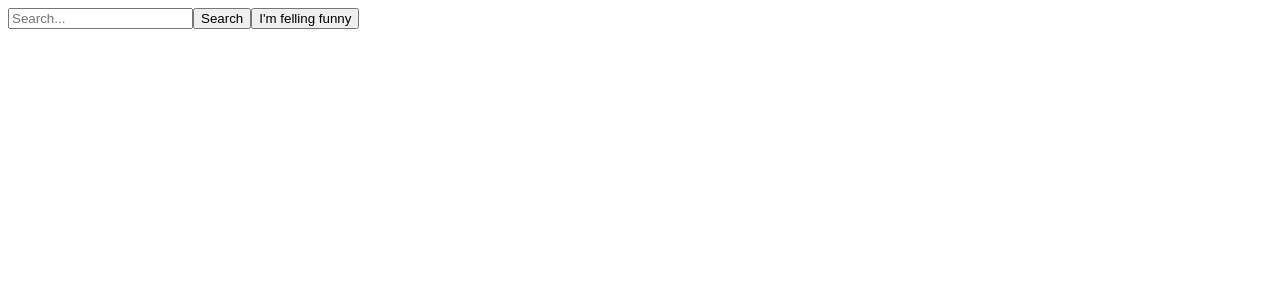
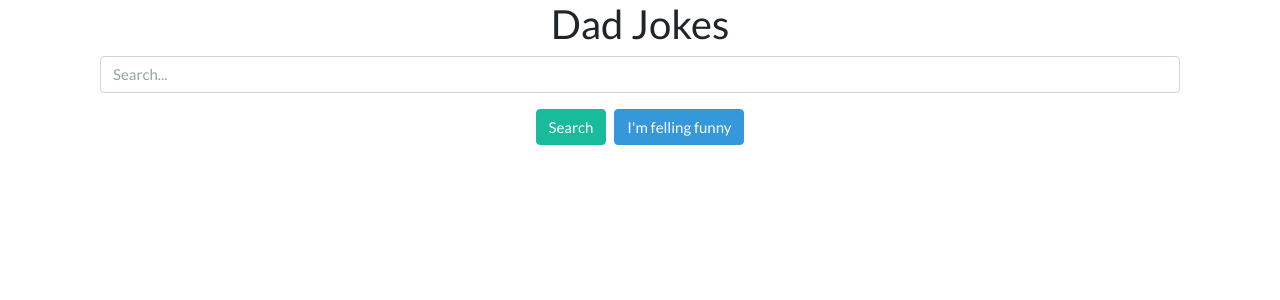
Before and after one commit to webmasterft/DadJokes, a React (Create React App) app: page / in a window 1280 px wide. Shown: the top 300 px of the page. Built offline with nearby package versions, Linux system fonts and the light colour scheme.

Commit message:
Styling
Adding Boostrap styles

```diff
--- a/package.json
+++ b/package.json
@@ -5,6 +5,7 @@
   "keywords": [],
   "main": "src/index.js",
   "dependencies": {
+    "bootswatch": "4.4.1",
     "react": "16.12.0",
     "react-dom": "16.12.0",
     "react-scripts": "3.0.1"
--- a/public/index.html
+++ b/public/index.html
@@ -1,16 +1,20 @@
 <!DOCTYPE html>
 <html lang="en">
-
   <head>
-	<meta charset="utf-8">
-	<meta name="viewport" content="width=device-width, initial-scale=1, shrink-to-fit=no">
-	<meta name="theme-color" content="#000000">
+    <meta charset="utf-8" />
+    <meta
+      name="viewport"
+      content="width=device-width, initial-scale=1, shrink-to-fit=no"
+    />
+    <meta name="theme-color" content="#000000" />
     <!--
       manifest.json provides metadata used when your web app is added to the
       homescreen on Android. See https://developers.google.com/web/fundamentals/engage-and-retain/web-app-manifest/
     -->
-	<link rel="manifest" href="%PUBLIC_URL%/manifest.json">
-	<link rel="shortcut icon" href="%PUBLIC_URL%/favicon.ico">
+    <link rel="manifest" href="%PUBLIC_URL%/manifest.json" />
+    <link rel="shortcut icon" href="%PUBLIC_URL%/favicon.ico" />
+    <link href="https://bootswatch.com/4/flatly/bootstrap.min.css" />
+
     <!--
       Notice the use of %PUBLIC_URL% in the tags above.
       It will be replaced with the URL of the `public` folder during the build.
@@ -27,7 +31,11 @@
     <noscript>
       You need to enable JavaScript to run this app.
     </noscript>
-	<div id="root"></div>
+    <div class="container">
+      <div class="row">
+        <div id="root" class="col"></div>
+      </div>
+    </div>
     <!--
       This HTML file is a template.
       If you open it directly in the browser, you will see an empty page.
@@ -39,5 +47,4 @@
       To create a production bundle, use `npm run build` or `yarn build`.
     -->
   </body>
-
 </html>
--- a/src/App.js
+++ b/src/App.js
@@ -1,6 +1,7 @@
 import React, { Component } from "react";
 import Loader from "./components/Loader";
 import SearchForm from "./components/SearchForm";
+import "bootswatch/dist/flatly/bootstrap.min.css";
 import "./styles.css";
 
 class App extends Component {
@@ -55,17 +56,28 @@ class App extends Component {
 
   renderJokes() {
     return (
-      <ul>
-        {this.state.jokes.map(item => (
-          <li key={item.id}>{item.joke}</li>
-        ))}
-      </ul>
+      <div className="bs-component my-5">
+        <ul className="list-group">
+          {this.state.jokes.map((item, index) => (
+            <li
+              className={
+                "list-group-item d-flex justify-content-between align-items-center" +
+                (index % 2 === 0 ? " active" : "")
+              }
+              key={item.id}
+            >
+              {item.joke}
+            </li>
+          ))}
+        </ul>
+      </div>
     );
   }
   render() {
     return (
       <div>
-        <div className="container">
+        <div className="col-md-12">
+          <h2 className="text-center">Dad Jokes</h2>
           <SearchForm
             onFormSubmit={this.onSearchSubmit}
             onSearchValueChange={this.onSearchChange}
@@ -74,7 +86,6 @@ class App extends Component {
           />
 
           {this.state.isFetching ? <Loader /> : this.renderJokes()}
-
         </div>
       </div>
     );
--- a/src/components/SearchForm.js
+++ b/src/components/SearchForm.js
@@ -1,16 +1,30 @@
 import React from "react";
 
 const SearchForm = props => (
-  <form onSubmit={props.onFormSubmit}>
+  <form onSubmit={props.onFormSubmit} className="form my-2 my-lg-0">
+    <div className="form-group">
       <input
+        className="form-control"
         type="text"
         placeholder="Search..."
         onChange={e => props.onSearchValueChange(e.target.value)}
       />
-    <button disabled={props.isSearching}>Search</button>
-    <button onClick={props.onSingleSearchClick} disabled={props.isSearching}>
+    </div>
+    <div className="form-group d-flex justify-content-center">
+      <button
+        className="btn btn-success mr-2"
+        disabled={props.isSearching}
+      >
+        Search
+      </button>
+      <button
+        className="btn btn-info"
+        onClick={props.onSingleSearchClick}
+        disabled={props.isSearching}
+      >
         I'm felling funny
       </button>
+    </div>
   </form>
 );
 
```
Lines whose indentation alone changed are shown as unchanged.
